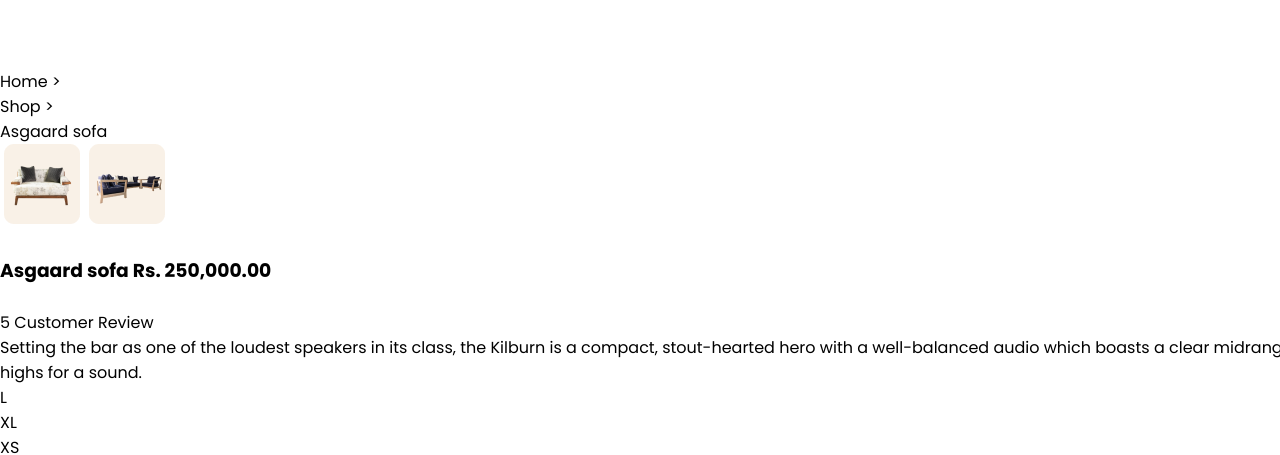
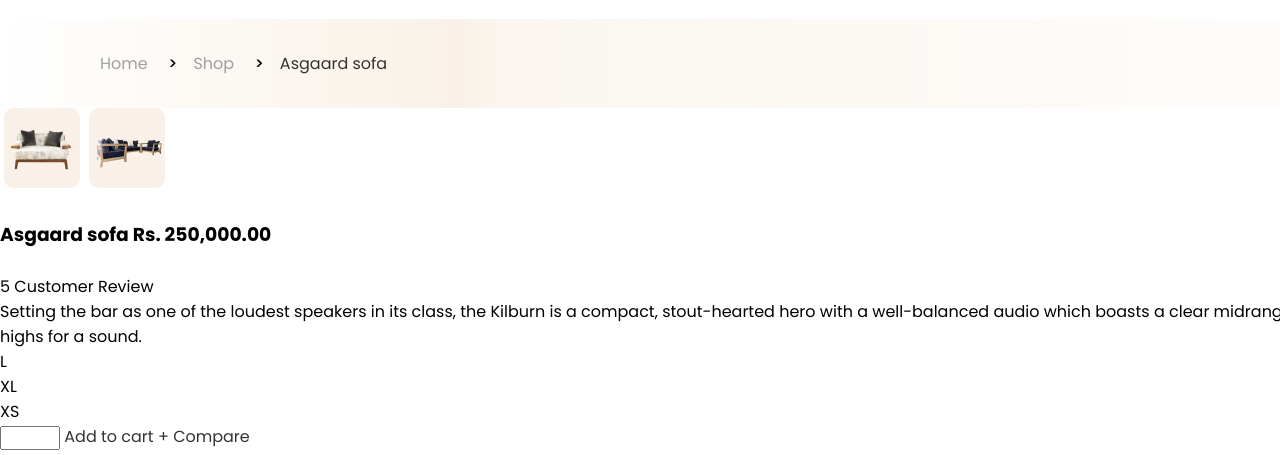
Before and after one commit to hossainpgmr/Furniro, a website: page single-product.html in a window 1280 px wide. Shown: the part 65-520 px from the top of the page. Drawn offline with Linux system fonts and the light colour scheme.

Commit message:
product heading area completed

```diff
--- a/sass/main.scss
+++ b/sass/main.scss
@@ -13,6 +13,7 @@
 // background color
 $primary-bg-color: #fff3e3;
 $secondary-bg-color: #f4f5f7;
+$bg-heading-color: #f9f1e7;
 // extra color
 $primary-text-color: #333333;
 $secondary-text-color: #898989;
@@ -71,7 +72,7 @@
 }
 .container {
   width: 1440px;
-  margin: 50px auto;
+  margin: 0 auto;
 }
 
 // navbar styling start
@@ -765,6 +766,34 @@
 // all  page styling start from here
 
 // single-product page styling start
+.single-product-section {
+  .product-heading-area {
+    display: flex;
+    align-items: center;
+    gap: 16px;
+    width: 100%;
+    background: linear-gradient(
+      90deg,
+      rgba(255, 255, 255, 0.7371323529411764) 0%,
+      rgba(249, 241, 231, 1) 32%,
+      rgba(251, 246, 240, 1) 35%,
+      rgba(253, 250, 247, 1) 76%,
+      rgba(255, 255, 255, 0.969625350140056) 100%
+    );
+    position: relative;
+    padding: 32px 100px;
+    .product-heading {
+      color: #9f9f9f;
+      font-size: 16px;
+      font-weight: 400;
+      .arrow {
+        color: #000;
+        font-weight: 500;
+        margin-left: 16px;
+      }
+    }
+  }
+}
 
 .single-product-section > .product-section {
   width: 100%;
--- a/single-product.html
+++ b/single-product.html
@@ -65,9 +65,9 @@
         <div class="container">
             <div class="single-product-section">
                 <div class="product-heading-area">
-                    <p class="product-heading">Home <span>></span></p>
-                    <p class="product-heading">Shop <span>></span></p>
-                    <span>Asgaard sofa</span>
+                    <a class="product-heading" href="./index.html">Home <span class="arrow">></span></a>
+                    <a class="product-heading" href="./shop.html">Shop <span class="arrow">></span></a>
+                    <a class="sofa" href="#">Asgaard sofa</a>
                 </div>
                 <div class="product-detial-area">
                     <div class="product-asidebar">
```
Also changed, not shown: assets/right-arrow.svg (added), css/main.css, 1 other file.
